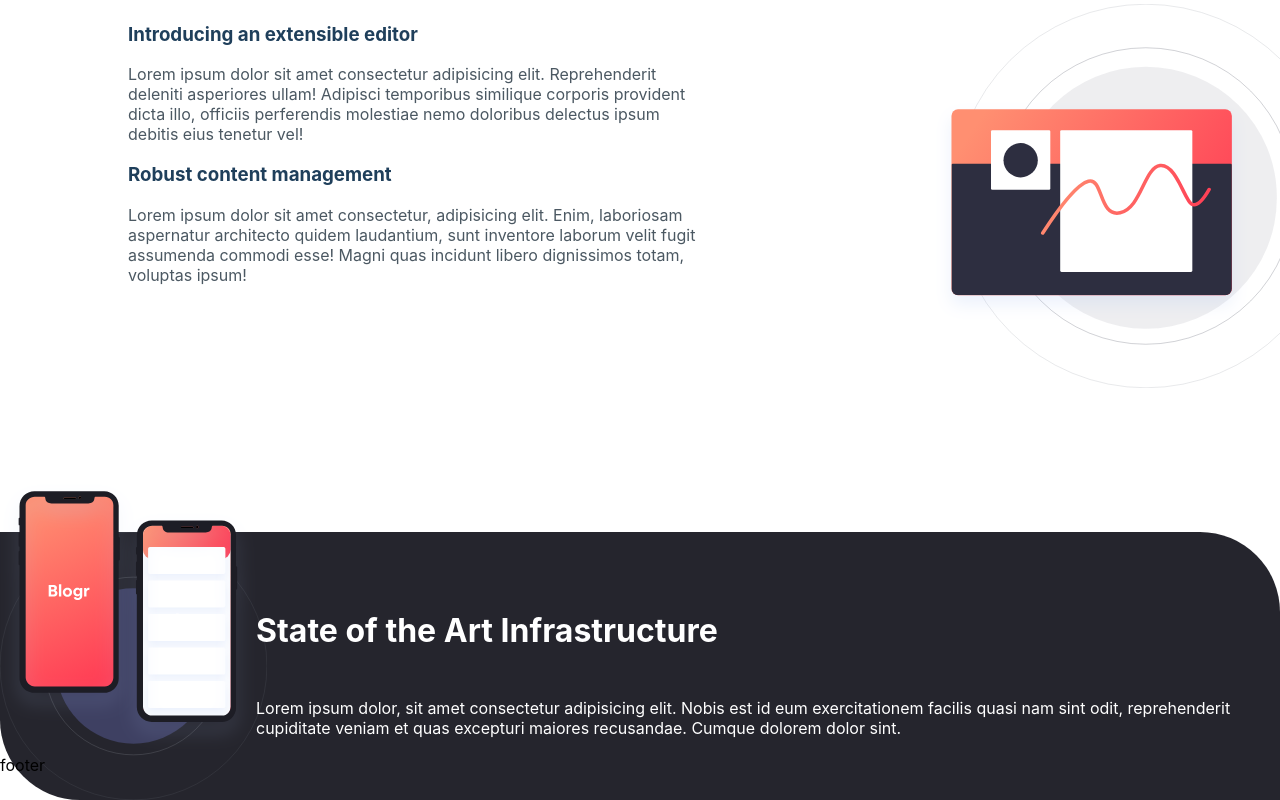
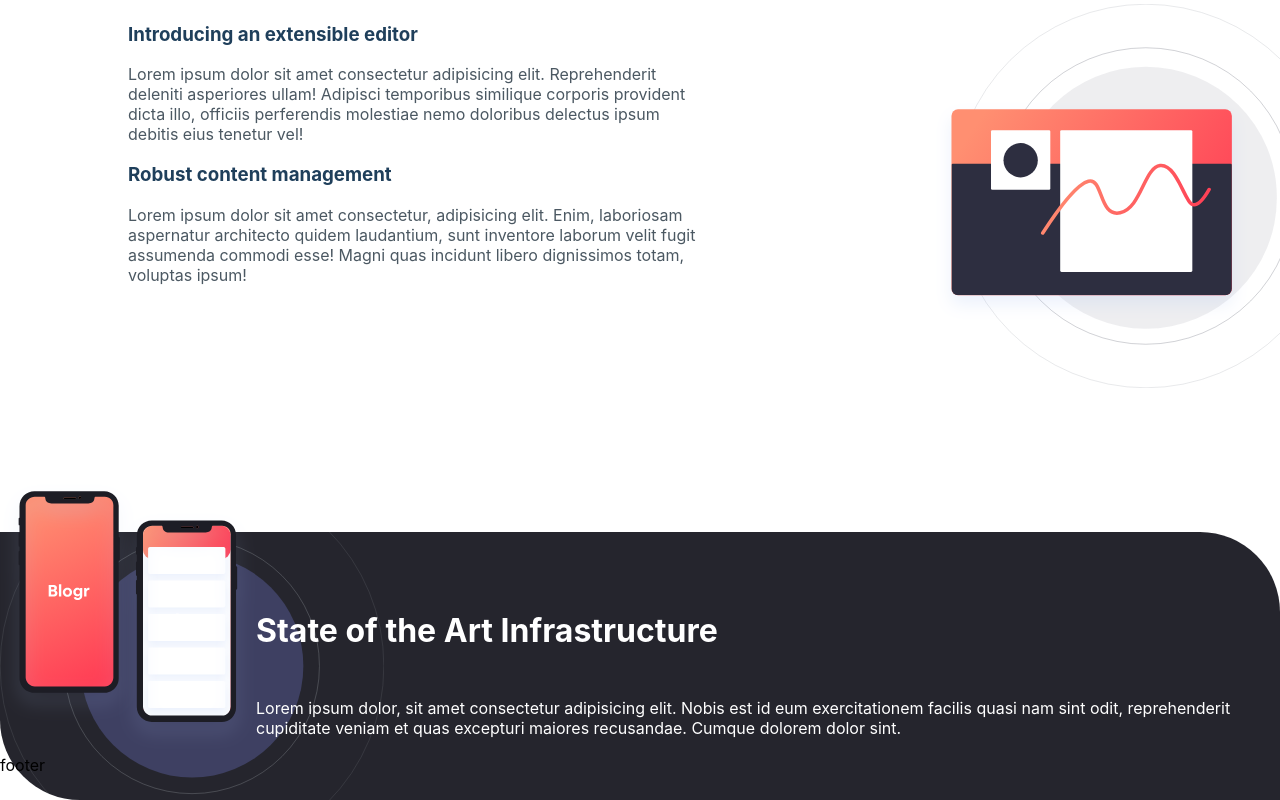
Before and after one commit to steven-mpawulo/blogr-landing-page, a React (Create React App) app: page / in a window 1280 px wide. Shown: the part 326-1126 px from the top of the page. Built offline with nearby package versions, Linux system fonts and the light colour scheme.

Commit message:
works on increasing background size

```diff
--- a/src/components/front/main/main.css
+++ b/src/components/front/main/main.css
@@ -38,7 +38,7 @@ p {
     display: flex;
     background-image: url('../../../images/bg-pattern-circles.svg');
     background-position: left;
-    background-size: contain;
+    background-size: 30%;
     background-repeat: no-repeat;
     background-color: hsl(240, 10%, 16%);
     border-radius: 0 80px 0 80px;
```
